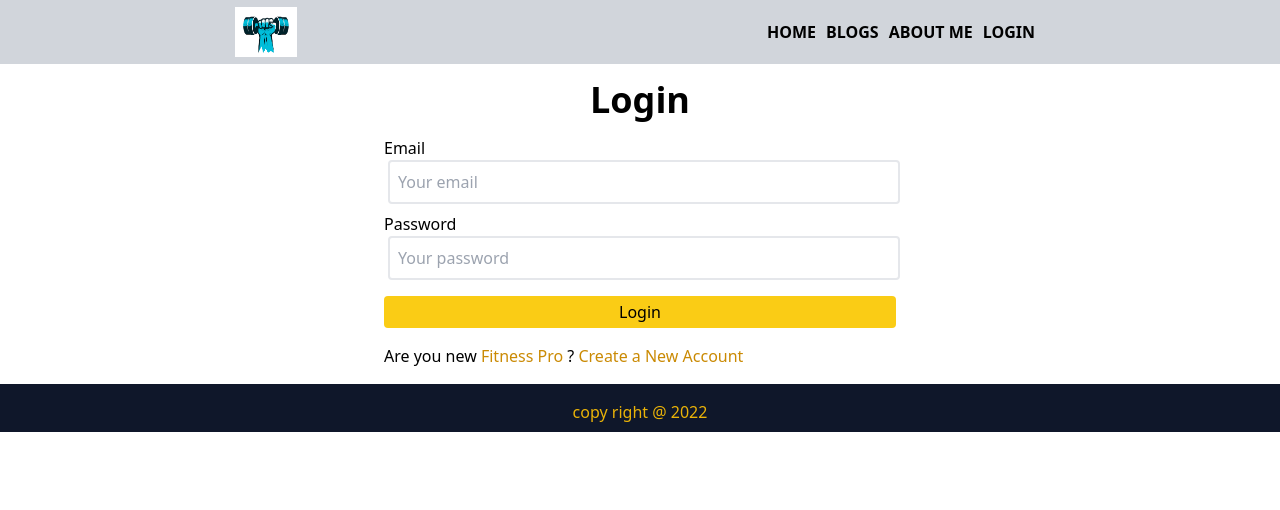
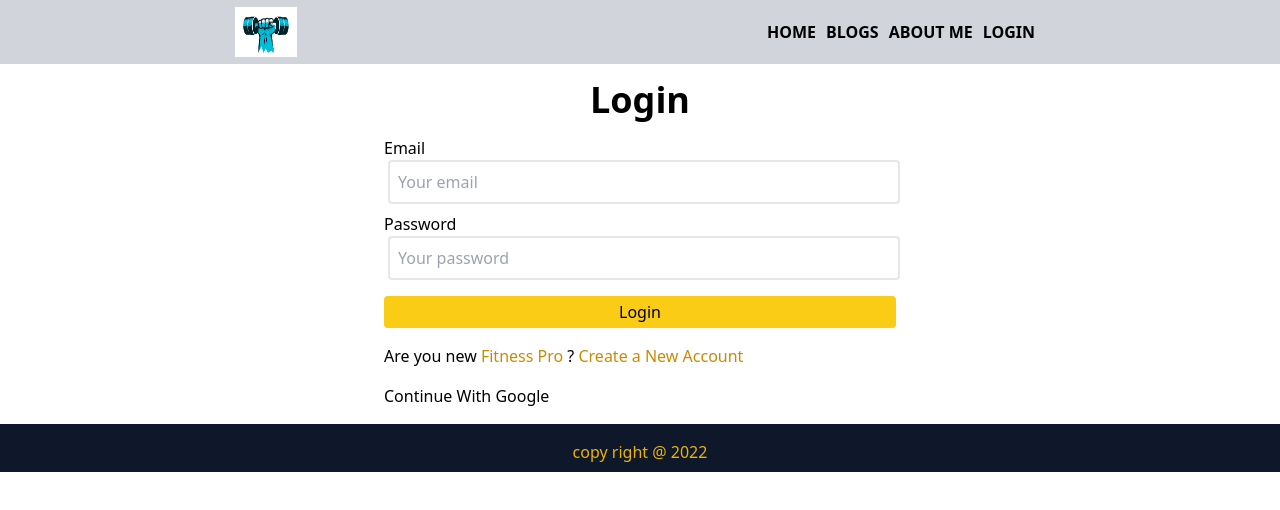
Before and after one commit to ronymia/Fitness-Pro-With-ReactJS, a React (Create React App) app: page /login in a window 1280 px wide. Shown: the top 510 px of the page. Built offline with nearby package versions, Linux system fonts and the light colour scheme; no server answers.

Commit message:
implement google signin

```diff
--- a/src/Components/Login/Login.js
+++ b/src/Components/Login/Login.js
@@ -4,6 +4,7 @@ import { Link, useLocation, useNavigate } from 'react-router-dom';
 import { useRef } from 'react';
 import { useAuthState, useSignInWithEmailAndPassword } from 'react-firebase-hooks/auth';
 import auth from '../../firebase.init';
+import SocialLogin from '../Shared/SocialLogin/SocialLogin';
 
 const Login = () => {
     const emailRef = useRef('');
@@ -65,6 +66,9 @@ const Login = () => {
                     type="submit" value="Login" />
             </form>
             <p className='my-4'> Are you new <span className='text-yellow-600'>Fitness Pro</span> ? <Link className='text-yellow-600' to='/register'>Create a New Account</Link></p>
+
+            <SocialLogin></SocialLogin>
+
         </div>
     );
 };
--- a/src/Components/Register/Register.js
+++ b/src/Components/Register/Register.js
@@ -6,6 +6,7 @@ import { useState } from 'react';
 import { useCreateUserWithEmailAndPassword } from 'react-firebase-hooks/auth';
 import auth from '../../firebase.init';
 import { async } from '@firebase/util';
+import SocialLogin from '../Shared/SocialLogin/SocialLogin';
 
 
 const Register = () => {
@@ -93,6 +94,8 @@ const Register = () => {
                     type="submit" value="Register" />
             </form>
             <p className='my-4'> Already Have an Account ? <Link className='text-yellow-600' to='/login'>Login here</Link></p>
+
+            <SocialLogin />
         </div>
     );
 };
--- /dev/null
+++ b/src/Components/Shared/SocialLogin/SocialLogin.js
@@ -0,0 +1,36 @@
+import React from 'react';
+import { useSignInWithGoogle } from 'react-firebase-hooks/auth';
+import { useLocation, useNavigate } from 'react-router-dom';
+import auth from '../../../firebase.init';
+
+const SocialLogin = () => {
+    const [signInWithGoogle, user, loading, error] = useSignInWithGoogle(auth);
+
+    const navigate = useNavigate();
+    const location = useLocation();
+    const from = location.state?.from?.pathname || '/';
+
+    if (error) {
+        return (
+            <div>
+                <p>Error: {error.message}</p>
+            </div>
+        );
+    }
+    if (loading) {
+        return <p>Loading...</p>;
+    }
+    if (user) {
+        navigate(from, { replace: true });
+    }
+
+    return (
+        <div>
+            <button
+                onClick={() => signInWithGoogle()}
+            >Continue With Google</button>
+        </div>
+    );
+};
+
+export default SocialLogin;
```
